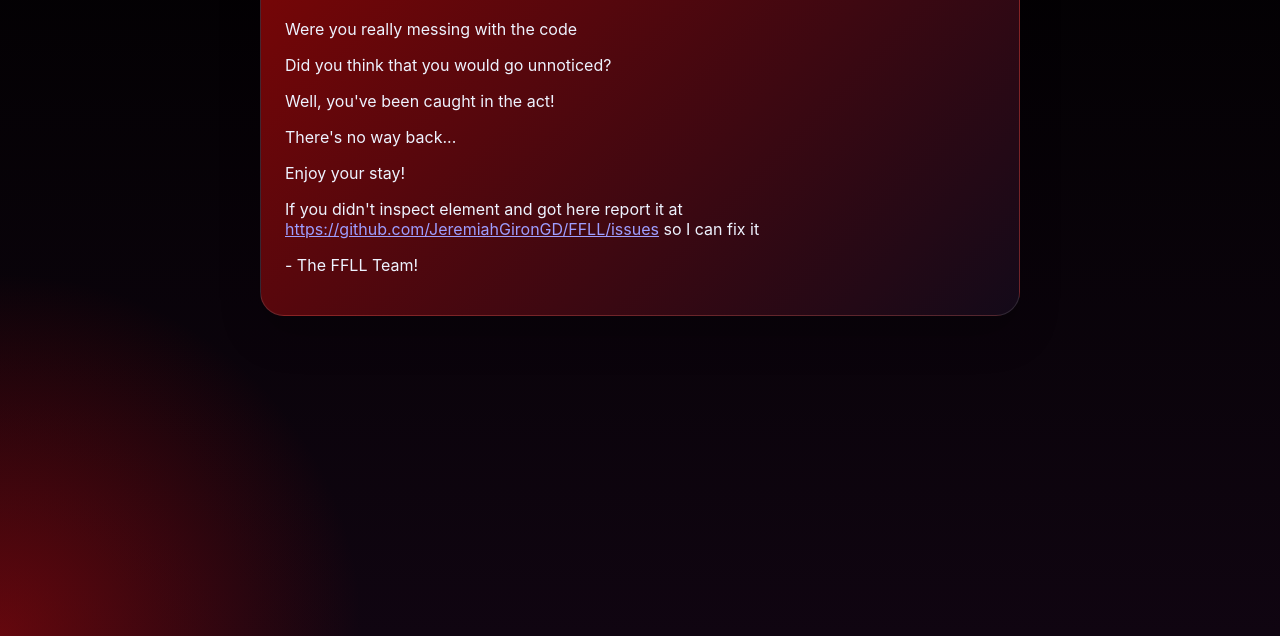
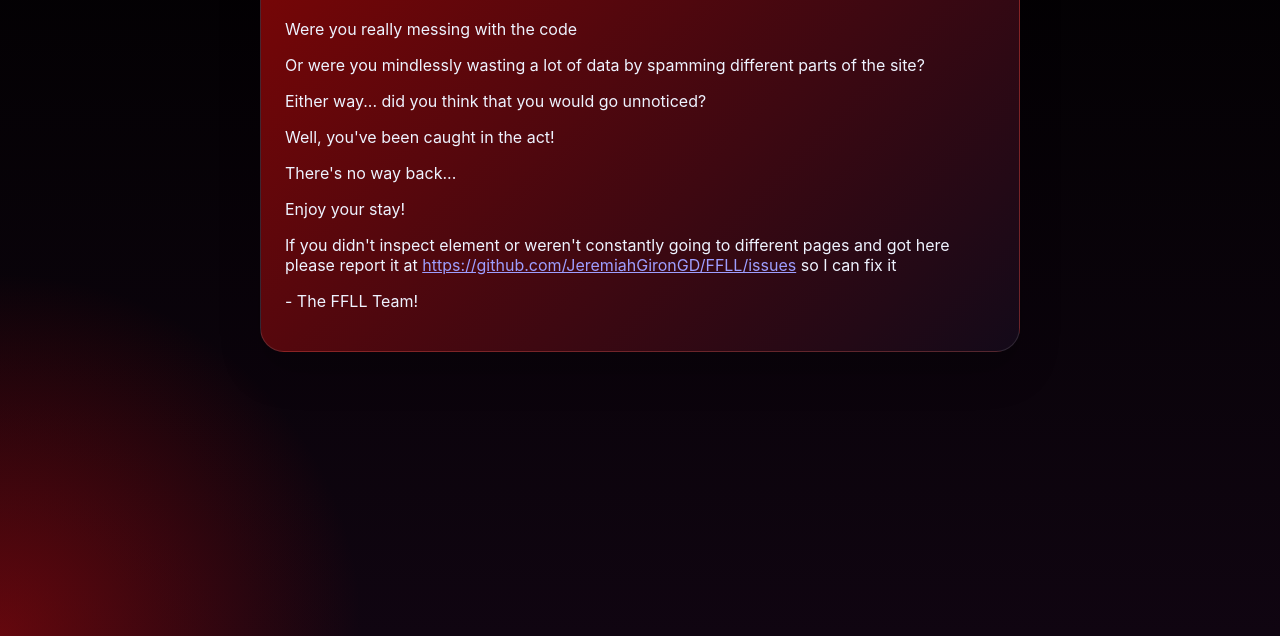
Before and after one commit to JeremiahGironGD/FFLL, a plain HTML site: page redirect.html in a window 1280 px wide. Shown: the part 164-800 px from the top of the page. Drawn offline with Linux system fonts and the light colour scheme.

Commit message:
Idk anymore

```diff
--- a/redirect.html
+++ b/redirect.html
@@ -70,11 +70,12 @@
         <div class="info-card">
             <h1>Hello there...</h1>
             <p>Were you really messing with the code</p>
-            <p>Did you think that you would go unnoticed?</p>
+            <p>Or were you mindlessly wasting a lot of data by spamming different parts of the site?</p>
+            <p>Either way... did you think that you would go unnoticed?</p>
             <p>Well, you've been caught in the act!</p>
             <p>There's no way back...</p>
             <p>Enjoy your stay!</p>
-            <p>If you didn't inspect element and got here report it at <a href="https://github.com/JeremiahGironGD/FFLL/issues">https://github.com/JeremiahGironGD/FFLL/issues</a> so I can fix it</p>
+            <p>If you didn't inspect element or weren't constantly going to different pages and got here please report it at <a href="https://github.com/JeremiahGironGD/FFLL/issues">https://github.com/JeremiahGironGD/FFLL/issues</a> so I can fix it</p>
             <p>- The FFLL Team!</p>
         </div>
     </div>
```
